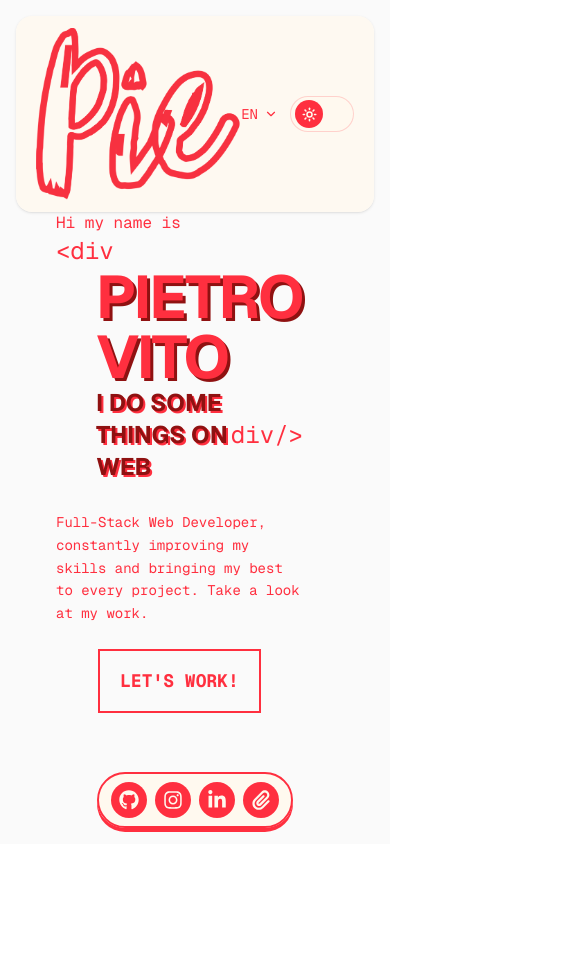
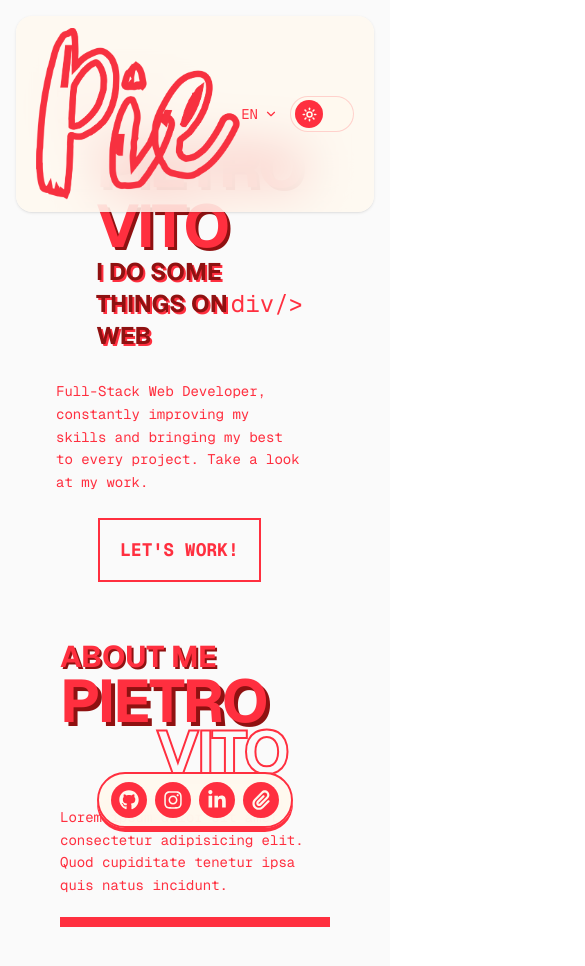
Before and after one commit to PietroDub/pietro-portfolio, a Next.js app: page / in a window 390 px wide. Shown: the top 966 px of the page, 585 px wide, since content can reach past the window. Before the commit the page ends 844 px from the top, so only its background shows below. Built offline with nearby package versions, Linux system fonts and the light colour scheme; no server answers.

Commit message:
Feat: Mudanças no cubo e adição dos textos

```diff
--- a/app/page.tsx
+++ b/app/page.tsx
@@ -3,6 +3,7 @@ import Hero from "@/components/home/Hero";
 import Image from "next/image";
 import SocialLinks from "@/components/layout/SocialLinks";
 import CodeCube from "@/components/three/CodeCube";
+import TextAbout from "@/components/AboutMe/TextAbout";
 
 export default function Home() {
   return (
@@ -12,6 +13,9 @@ export default function Home() {
         <Hero />
         <CodeCube />
       </div>
+      <div className="w-full">
+        <TextAbout />
+      </div>
       <SocialLinks />
     </div>
   );
--- /dev/null
+++ b/components/AboutMe/TextAbout.tsx
@@ -0,0 +1,85 @@
+export default function TextAbout() {
+  return (
+    <div className="flex w-full lg:w-1/2 max-w-xl flex-col p-15">
+      {/* Title */}
+      <h2
+        className="
+          font-sans
+          text-3xl
+          font-bold
+          uppercase
+          leading-none
+          text-[#ff2f3f]
+          drop-shadow-[2px_2px_0px_#8f1111]
+
+          md:text-4xl
+        "
+      >
+        ABOUT ME
+      </h2>
+
+      {/* Name */}
+      <div className="mt-1 flex flex-col">
+        <h1
+          className="
+            ml-0
+            text-6xl
+            font-bold
+            uppercase
+            leading-[0.85]
+            tracking-tight
+            text-[#ff2f3f]
+            drop-shadow-[4px_4px_0px_#8f1111]
+
+            md:text-7xl
+            lg:text-8xl
+          "
+        >
+          PIETRO
+        </h1>
+
+        <h2
+          className="
+            ml-24
+            text-6xl
+            font-bold
+            uppercase
+            leading-[0.85]
+            tracking-tight
+            text-transparent
+            [-webkit-text-stroke:2px_#ff2f3f]
+
+            md:ml-28
+            md:text-7xl
+            lg:ml-32
+            lg:text-8xl
+          "
+        >
+          VITO
+        </h2>
+      </div>
+
+      {/* Description */}
+      <p
+        className="
+          mt-7
+          border-b-10
+          border-[#ff2f3f]
+          pb-5
+          font-mono
+          text-sm
+          leading-relaxed
+          text-[#ff2f3f]
+
+          md:text-base
+
+          dark:border-[#ff2f3f]
+          dark:text-[#ff2f3f]
+        "
+      >
+        Lorem ipsum dolor sit amet consectetur adipisicing elit. Quod
+        cupiditate tenetur ipsa quis natus incidunt.
+      </p>
+    </div>
+  );
+}
--- a/components/three/CodeCube.tsx
+++ b/components/three/CodeCube.tsx
@@ -1,35 +1,33 @@
 "use client";
 
-import { Canvas, useFrame } from "@react-three/fiber";
-import { OrbitControls, Text } from "@react-three/drei";
-import { useRef } from "react";
-import * as THREE from "three";
+import { Canvas } from "@react-three/fiber";
 import CodeCubeMesh from "./CodeCubeMesh";
 
 export default function CodeCube() {
   return (
-    <div className="h-[500px] w-1/2">
+    <div className="h-[500px] w-full">
       <Canvas
         camera={{
-          position: [3, 2.5, 4],
-          fov: 45,
+          position: [3.2, 2.5, 4.5],
+          fov: 40,
         }}
       >
-        <ambientLight intensity={1.5} />
+        {/* Iluminação */}
+        <ambientLight intensity={1.2} />
 
         <directionalLight
-          position={[4, 5, 3]}
-          intensity={3}
+          position={[4, 5, 4]}
+          intensity={2}
         />
 
+        <pointLight
+          position={[-3, 2, 3]}
+          color="#ff2f3f"
+          intensity={5}
+        />
+
+        {/* Cubo */}
         <CodeCubeMesh />
-
-        <OrbitControls
-          enableZoom={false}
-          enablePan={false}
-          autoRotate
-          autoRotateSpeed={1.5}
-        />
       </Canvas>
     </div>
   );
--- a/components/three/CodeCubeMesh.tsx
+++ b/components/three/CodeCubeMesh.tsx
@@ -1,42 +1,24 @@
 "use client";
 
-import { Canvas, useFrame } from "@react-three/fiber";
-import { OrbitControls, Text } from "@react-three/drei";
+import { useFrame } from "@react-three/fiber";
 import { useRef } from "react";
 import * as THREE from "three";
-import CodeFace from "./CodeFaces";
+
+import CodeStructure from "./CodeStructure";
 
 export default function CodeCubeMesh() {
-  const cubeRef = useRef<THREE.Mesh>(null);
+  const cubeRef = useRef<THREE.Group>(null);
 
-  useFrame((state, delta) => {
+  useFrame((_, delta) => {
     if (!cubeRef.current) return;
 
-    cubeRef.current.rotation.y += delta * 0.25;
-    cubeRef.current.rotation.x += delta * 0.08;
+    cubeRef.current.rotation.y += delta * 0.15;
+    cubeRef.current.rotation.x += delta * 0.04;
   });
 
   return (
-    <group>
-      <mesh ref={cubeRef}>
-        <boxGeometry args={[2, 2, 2]} />
-
-        <meshStandardMaterial
-          color="#ff2f3f"
-          roughness={0.7}
-          metalness={0.05}
-        />
-      </mesh>
-
-      <CodeFace
-        position={[0, 0, 1]}
-        rotation={[0, 0, 0]}
-        lines={[
-          "function hello() {",
-          "  console.log('Hello, World!');",
-          "}"
-        ]}
-      />
+    <group ref={cubeRef}>
+      <CodeStructure />
     </group>
   );
 }
--- a/components/three/CodeFaces.tsx
+++ /dev/null
@@ -1,33 +0,0 @@
-"use client";
-
-import { Canvas, useFrame } from "@react-three/fiber";
-import { OrbitControls, Text } from "@react-three/drei";
-import { useRef } from "react";
-import * as THREE from "three";
-
-export default function CodeFace({
-  position,
-  rotation,
-  lines,
-}: {
-  position: [number, number, number];
-  rotation: [number, number, number];
-  lines: string[];
-}) {
-  return (
-    <group position={position} rotation={rotation}>
-      {lines.map((line, index) => (
-        <Text
-          key={index}
-          position={[-0.75, 0.65 - index * 0.22, 0]}
-          fontSize={0.13}
-          color="#fff9ee"
-          anchorX="left"
-          anchorY="middle"
-        >
-          {line}
-        </Text>
-      ))}
-    </group>
-  );
-}
--- /dev/null
+++ b/components/three/CodeStructure.tsx
@@ -0,0 +1,55 @@
+"use client";
+
+import { Text } from "@react-three/drei";
+
+const code = [
+  "<section>",
+  "const app = createApp()",
+  "return (",
+  "  <Hero />",
+  ")",
+  "</section>",
+];
+
+export default function CodeStructure() {
+  return (
+    <group>
+      {/* FRONT */}
+      {code.map((line, index) => (
+        <Text
+          key={`front-${index}`}
+          position={[
+            -0.85,
+            0.75 - index * 0.25,
+            1,
+          ]}
+          fontSize={0.12}
+          color="#ff2f3f"
+          anchorX="left"
+          anchorY="middle"
+        >
+          {line}
+        </Text>
+      ))}
+
+      {/* RIGHT */}
+      {code.map((line, index) => (
+        <Text
+          key={`right-${index}`}
+          position={[
+            1,
+            0.75 - index * 0.25,
+            0.85,
+          ]}
+          rotation={[0, Math.PI / 2, 0]}
+          fontSize={0.12}
+          color="#ff2f3f"
+          anchorX="left"
+          anchorY="middle"
+        >
+          {line}
+        </Text>
+      ))}
+    </group>
+  );
+}
```
Also changed, not shown: 1 other file (tests, documents, lock files or other folders).
